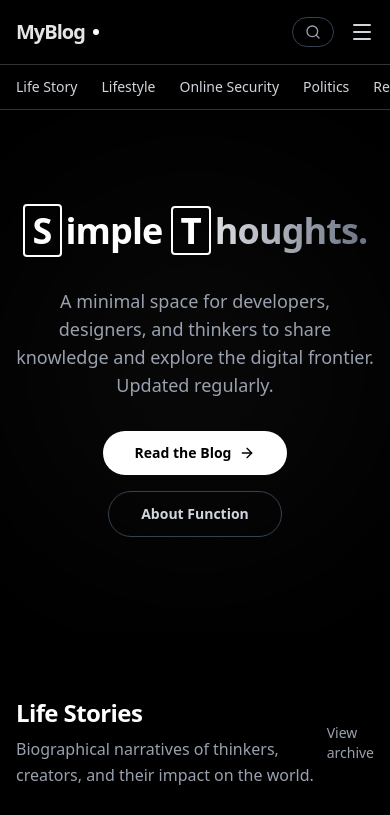
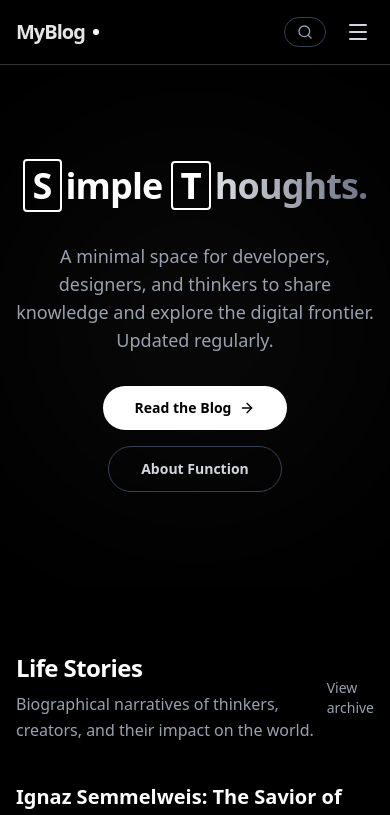
Before and after one commit to akhilprakash869/myblogg, a Next.js app: page / in a window 390 px wide. Shown: the top 815 px of the page. Built offline with nearby package versions, Linux system fonts and the light colour scheme.

Commit message:
feat(ui): add beautifully animated responsive mobile menu

```diff
--- /dev/null
+++ b/src/components/MobileMenu.tsx
@@ -0,0 +1,80 @@
+"use client";
+
+import { useState, useEffect } from "react";
+import Link from "next/link";
+import { Menu, X, User } from "lucide-react";
+import { usePathname } from "next/navigation";
+
+export function MobileMenu() {
+    const [isOpen, setIsOpen] = useState(false);
+    const pathname = usePathname();
+
+    // Close menu when route changes
+    useEffect(() => {
+        setIsOpen(false);
+    }, [pathname]);
+
+    // Prevent body scroll when menu is open
+    useEffect(() => {
+        if (isOpen) {
+            document.body.style.overflow = "hidden";
+        } else {
+            document.body.style.overflow = "unset";
+        }
+        return () => { document.body.style.overflow = "unset"; };
+    }, [isOpen]);
+
+    const links = [
+        { href: "/category/life-story", label: "Life Story" },
+        { href: "/category/lifestyle", label: "Lifestyle" },
+        { href: "/category/online-security", label: "Online Security" },
+        { href: "/category/politics", label: "Politics" },
+        { href: "/category/research-lab", label: "Research Lab" },
+        { href: "/category/technology", label: "Technology" },
+        { href: "/category/books-newsletters", label: "Books & Newsletters" },
+    ];
+
+    return (
+        <div className="lg:hidden">
+            <button
+                onClick={() => setIsOpen(!isOpen)}
+                className="text-gray-300 hover:text-white transition-colors flex items-center justify-center p-1"
+                aria-label="Toggle mobile menu"
+            >
+                {isOpen ? <X className="h-6 w-6" /> : <Menu className="h-6 w-6" />}
+            </button>
+
+            <div
+                className={`fixed inset-x-0 top-16 bottom-0 z-40 flex flex-col bg-[#000]/95 backdrop-blur-xl border-t border-[#333] transition-all duration-300 ease-in-out ${isOpen ? "opacity-100 translate-y-0 visible" : "opacity-0 -translate-y-4 invisible pointer-events-none"
+                    }`}
+            >
+                <div className="flex-1 overflow-y-auto px-6 py-8">
+                    <nav className="flex flex-col gap-6">
+                        {links.map((link) => (
+                            <Link
+                                key={link.href}
+                                href={link.href}
+                                onClick={() => setIsOpen(false)}
+                                className={`text-2xl font-bold tracking-tight transition-colors ${pathname === link.href ? "text-white" : "text-gray-400 hover:text-white"
+                                    }`}
+                            >
+                                {link.label}
+                            </Link>
+                        ))}
+                    </nav>
+
+                    <div className="mt-12 pt-8 border-t border-[#333]">
+                        <Link
+                            href="/login"
+                            onClick={() => setIsOpen(false)}
+                            className="flex w-full items-center justify-center gap-2 rounded-xl bg-white text-black py-4 text-base font-bold transition-transform active:scale-95"
+                        >
+                            <User className="h-5 w-5" />
+                            <span>Sign In</span>
+                        </Link>
+                    </div>
+                </div>
+            </div>
+        </div>
+    );
+}
--- a/src/components/Navbar.tsx
+++ b/src/components/Navbar.tsx
@@ -1,7 +1,8 @@
 import Link from "next/link";
 import { getAllCategories, getAllPosts } from "@/lib/mdx";
 import { Search } from "@/components/Search";
-import { Menu, User } from "lucide-react";
+import { User } from "lucide-react";
+import { MobileMenu } from "@/components/MobileMenu";
 
 export function Navbar() {
     const categories = getAllCategories();
@@ -45,22 +46,7 @@ export function Navbar() {
                         <span>Sign In</span>
                     </Link>
 
-                    {/* Mobile Menu Button - Placeholder for now, could implement a real mobile drawer */}
-                    <button className="lg:hidden text-gray-300 hover:text-white">
-                        <Menu className="h-6 w-6" />
-                    </button>
-                </div>
-            </div>
-            {/* Mobile Horizontal Scroll for Categories */}
-            <div className="lg:hidden border-t border-[#333] overflow-x-auto">
-                <div className="flex items-center gap-6 px-4 py-3 min-w-max">
-                    <Link href="/category/life-story" className="text-sm font-medium text-gray-300 whitespace-nowrap">Life Story</Link>
-                    <Link href="/category/lifestyle" className="text-sm font-medium text-gray-300 whitespace-nowrap">Lifestyle</Link>
-                    <Link href="/category/online-security" className="text-sm font-medium text-gray-300 whitespace-nowrap">Online Security</Link>
-                    <Link href="/category/politics" className="text-sm font-medium text-gray-300 whitespace-nowrap">Politics</Link>
-                    <Link href="/category/research-lab" className="text-sm font-medium text-gray-300 whitespace-nowrap">Research Lab</Link>
-                    <Link href="/category/technology" className="text-sm font-medium text-gray-300 whitespace-nowrap">Technology</Link>
-                    <Link href="/category/books-newsletters" className="text-sm font-medium text-gray-300 whitespace-nowrap">Books & Newsletters</Link>
+                    <MobileMenu />
                 </div>
             </div>
         </nav>
```
